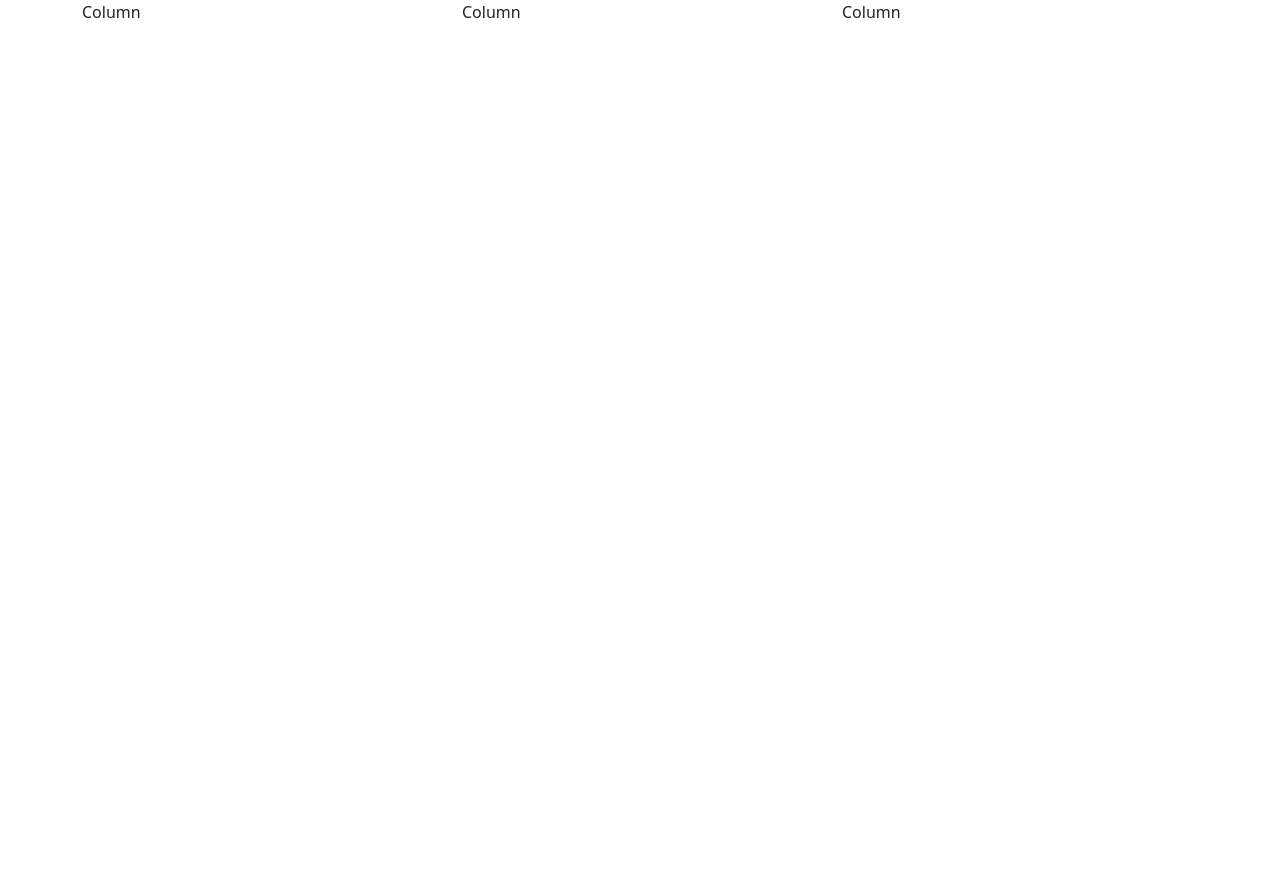
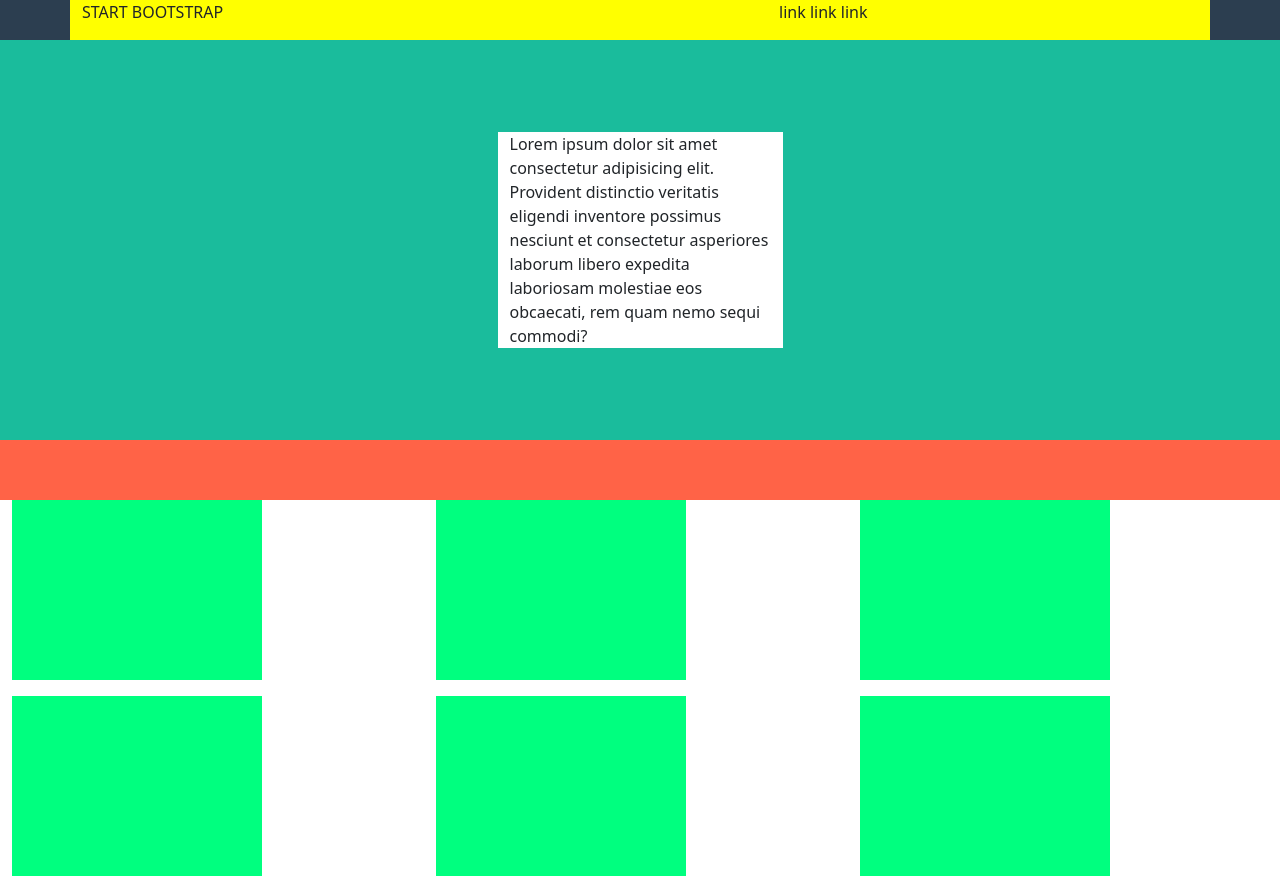
Before and after one commit to Guz117/html-css-bootstrap-freelancer, a plain HTML site: page index.html in a window 1280 px wide. Before the commit the page ends 800 px from the top, so only its background shows below. Drawn offline with nearby package versions, Linux system fonts and the light colour scheme.

Commit message:
prova colonne

```diff
--- a/css/style.css
+++ b/css/style.css
@@ -0,0 +1,36 @@
+.flex {
+    display: flex;
+}
+li {
+    list-style: none;
+    display: inline-block;
+}
+nav {
+    background-color: #2c3e50;
+}
+
+.yellow {
+    background-color: yellow;
+}
+
+.jambotron {
+    background-color: #1abc9c;
+    height: 400px;
+    justify-content: center;
+    align-items: center;
+}
+
+.white {
+    background-color: white;
+}
+
+.red {
+    background-color: tomato;
+    height: 60px;
+}
+
+.img-green {
+    background-color: springgreen;
+    width: 250px;
+    height: 180px;
+}
--- a/index.html
+++ b/index.html
@@ -9,17 +9,56 @@
     <title>Document</title>
 </head>
 <body>
+    <nav>
+        <div class="container-md">
+            <div class="row">
+                <div class="col-md-7 yellow">START BOOTSTRAP</div>
+                <div class="col-md-5 yellow">
+                    <ul>
+                        <li>link</li>
+                        <li>link</li>
+                        <li>link</li>
+                    </ul>
+                </div>
+            </div>
+        </div>
+    </nav>
+    <div class="jambotron flex">
         <div class="container">
+            <div class="row justify-content-center">
+                <div class="col-md-3 white">
+                   Lorem ipsum dolor sit amet consectetur adipisicing elit. Provident distinctio veritatis eligendi inventore possimus nesciunt et consectetur asperiores laborum libero expedita laboriosam molestiae eos obcaecati, rem quam nemo sequi commodi?
+                </div>
+            </div>
+        </div>
+    </div>
+    <div class="portfolio white">
+        <div class="container-fluid">
             <div class="row">
+                <div class="col-md-12 red"></div>
+            </div>
+            <div class="row row-cols-2 row-cols-md-3 g-2 g-lg-3">
                 <div class="col">
-            Column
+                  <div class="img-green"></div>
                 </div>
                 <div class="col">
-            Column
+                  <div class="img-green"></div>
                 </div>
                 <div class="col">
-            Column
+                    <div class="img-green"></div>
                 </div>
+                <div class="col">
+                    <div class="img-green"></div>
+                </div>
+                <div class="col">
+                    <div class="img-green"></div>
+                </div>
+                <div class="col">
+                    <div class="img-green"></div>
+                </div>
+              </div>
+
+
         </div>
     </div>
 </body>
```
Lines whose indentation alone changed are shown as unchanged.
